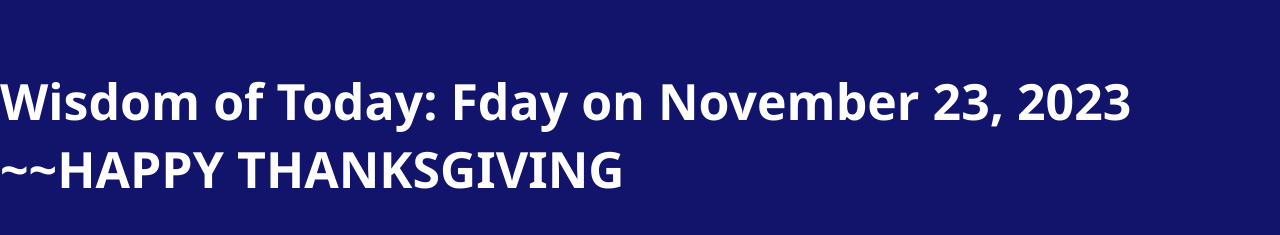
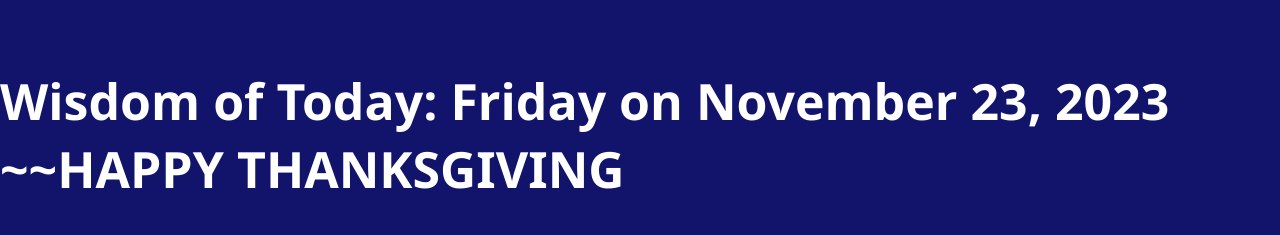
Before and after one commit to Lande21/RandomQuote, a React (Create React App) app: page / in a window 1280 px wide. Shown: the top 235 px of the page. Built offline with nearby package versions, Linux system fonts and the light colour scheme; no server answers.

Commit message:
Adding daily changes

```diff
--- a/src/QuoteDisplay.js
+++ b/src/QuoteDisplay.js
@@ -61,7 +61,7 @@ function QuoteDisplay() {
   return (
     <div>
 
-      <h1>Wisdom of Today: Fday on November 23, 2023 ~~HAPPY THANKSGIVING</h1>
+      <h1>Wisdom of Today: Friday on November 23, 2023 ~~HAPPY THANKSGIVING</h1>
       <div class="quote-container">
       <blockquote className="quote">{quote}
       </blockquote>
```
